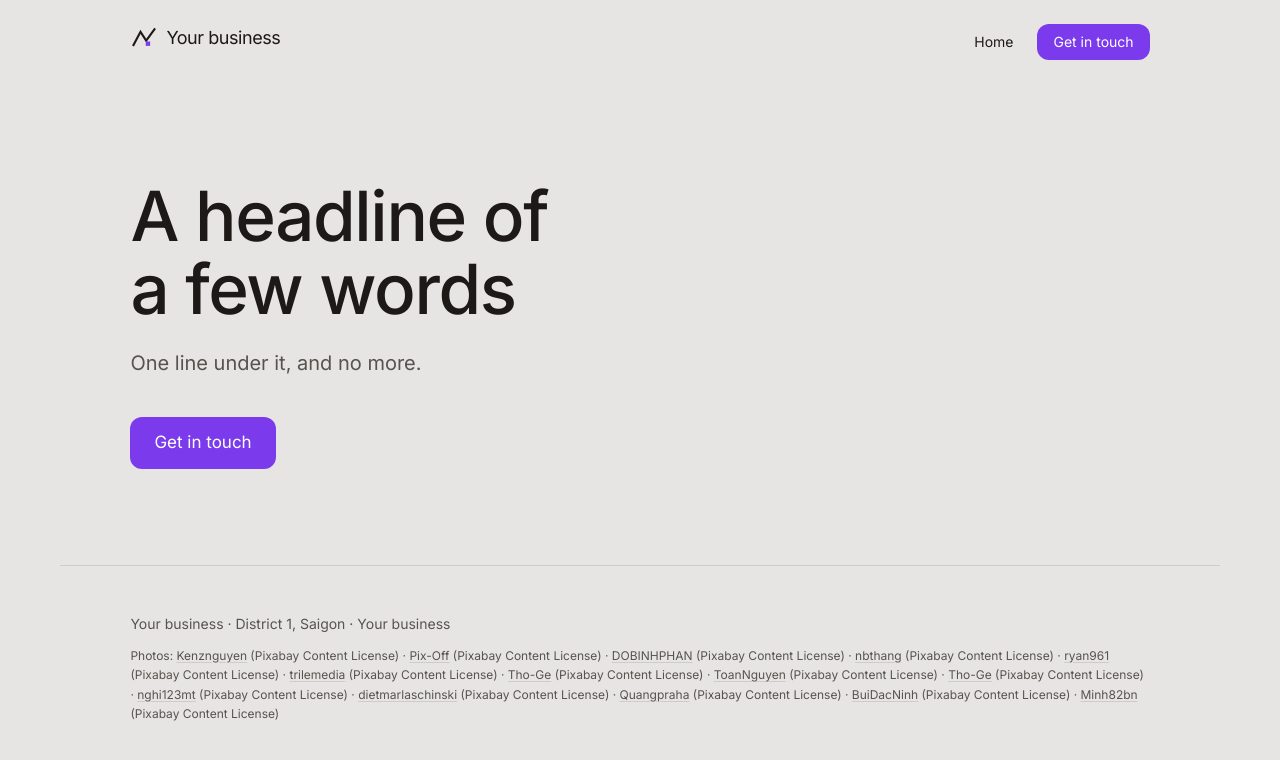
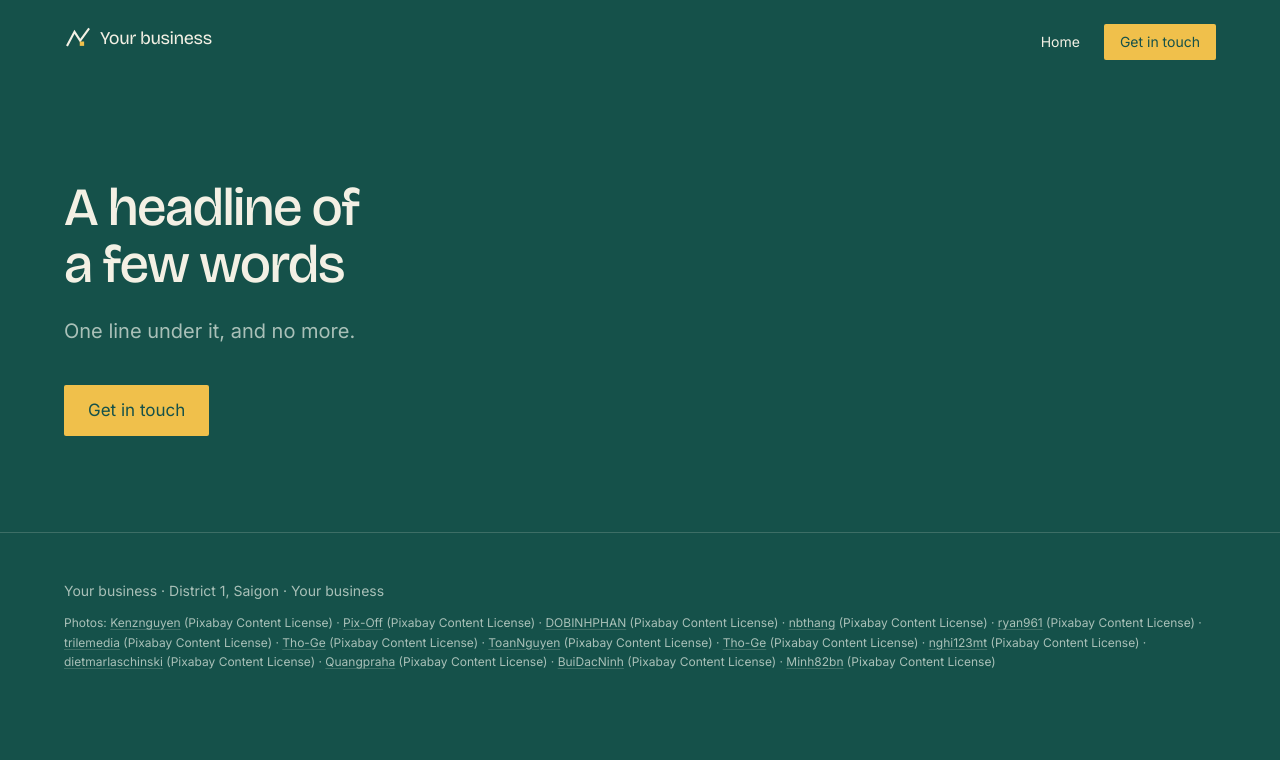
Before and after one commit to ThanhNV121097/project-3f77af57, a React (Vite) app in the folder code/frontend/: page / in a window 1280 px wide. Shown: the top 760 px of the page. Built offline with nearby package versions, Linux system fonts and the light colour scheme.

Commit message:
design: the jade palette, Bricolage Grotesque, one mode

```diff
--- a/code/frontend/src/theme.css
+++ b/code/frontend/src/theme.css
@@ -1,60 +1,38 @@
-/* The design's tokens. Every colour, face and shape on the site is one of
-   these, so the owner changes the whole site by changing a value here — in
-   the Studio, without a rebuild. Components never carry a raw colour.
+/* Đi Ngược — the tokens. One mode, the direction's: a flat jade ground, warm
+   off-white ink, and one signal yellow that means exactly one thing on this
+   site — a month to stay away. Nothing else on the page is yellow.
 
-   THE PALETTE BELOW IS A PLACEHOLDER AND CI REFUSES IT. Every value still
-   marked UNSET has to be replaced with this business's own — in the light
-   block here and in the two dark blocks at the foot of the file — and the
-   UNSET marker removed with it.
+   Every colour, face and shape a component uses is one of these, so the
+   owner recolours the whole guide from the Studio without a rebuild. */
+:root {
+  --ground: #15514A;
+  --surface: #0F3F3A;
+  --ink: #F3F0E4;
+  --ink-soft: #A9C0B8;
+  --accent: #F0C04B;
+  --accent-ink: #15514A;
+  --line: rgba(243, 240, 228, 0.18);
+  /* A field's edge has to be findable against the jade: 3:1 or better. */
+  --field-line: rgba(243, 240, 228, 0.55);
+  color-scheme: dark;
 
-   It used to ship a finished cream-and-clay palette, and that is exactly why
-   it has to go. Three designs in a row — a golf club, a coffee roastery and
-   an audio shop — came back with it: one of them byte for byte, the other two
-   within a few per cent. A default good enough to ship is the strongest
-   anchor there is, because changing it is risk with no reward. Nothing was
-   wrong with those colours except that nobody chose them. */
-:root {
-  --ground: #E7E5E4; /* UNSET */
-  --surface: #FFFFFF; /* UNSET */
-  --ink: #1C1917; /* UNSET */
-  --ink-soft: #57534E; /* UNSET */
-  --accent: #7C3AED; /* UNSET */
-  --accent-ink: #FFFFFF; /* UNSET */
-  --line: rgba(28, 25, 23, 0.12); /* UNSET */
-  /* The edge of a form field, which is NOT --line. --line is a hairline
-     between sections and is meant to be nearly invisible; an input has to be
-     findable. One run set --line to #2A2B30 on a #0B0B0C ground — correct
-     for a divider — and every field on the site came out at 1.39:1 against
-     the page, ten defects the walk reported as field-edge. Give this one at
-     least 3:1 against --ground. */
-  --field-line: rgba(28, 25, 23, 0.45); /* UNSET */
-  /* One mode. A site has the palette its chosen direction settled on and no
-     other: a second mode is a second design, and the ground nobody chose is
-     the ground nobody checks. color-scheme tells the browser which it is, so
-     form controls, scrollbars and the page's own background match. Set it to
-     dark when this palette is a dark one. */
-  color-scheme: light;
+  /* Display: Bricolage Grotesque — graphic, slightly irregular, carries the
+     diacritics of Hạ, Mộc and Nhơn without breaking, and reads as a printed
+     notice rather than a brochure. Body: Inter. */
+  --font-display: "Bricolage Grotesque", "Inter", system-ui, sans-serif;
+  --font-body: "Inter", system-ui, sans-serif;
+  --weight-display: 500;
+  --tracking-display: -0.03em;
+  /* Mid scale: the first screen carries a photo band, the headline AND the
+     first warning rows, so the headline takes less than the house ceiling
+     and the space goes to the rows. */
+  --size-h1: clamp(2rem, 4.2vw, 3.5rem);
+  --size-h2: clamp(1.625rem, 2.6vw, 2.25rem);
 
-  /* House style: one clean sans, headings confident but not heavy — an h1
-     at most 76px and an h2 at most 52px at 1440px. Inter is the fallback a
-     design falls back TO, not the one it falls into by saying nothing: name
-     the face this business uses, even when the answer is Inter. */
-  --font-display: "Inter"; /* UNSET */
-  --font-body: "Inter"; /* UNSET */
-  --weight-display: 500;
-  --tracking-display: -0.02em;
-  /* The scale a landing page wants, which is not the scale a shop wants.
-     Choose both for what this site has to fit; 76px / 52px is the ceiling,
-     not the target. */
-  --size-h1: clamp(2.5rem, 5.4vw, 4.75rem); /* UNSET */
-  --size-h2: clamp(2rem, 3.6vw, 3.25rem); /* UNSET */
-
-  --radius: 12px;
-  --radius-sm: 6px;
+  --radius: 2px;
+  --radius-sm: 1px;
   --radius-pill: 999px;
 
-  /* Spacing, shadow and motion: one scale each, so a story can always name a
-     value. A category the design does not use stays defined and unused. */
   --space-1: 4px;
   --space-2: 8px;
   --space-3: 12px;
@@ -63,31 +41,42 @@
   --space-8: 32px;
   --space-12: 48px;
   --space-16: 64px;
-  --shadow-sm: 0 1px 2px rgba(27, 25, 23, 0.06);
-  --shadow-md: 0 8px 24px -12px rgba(27, 25, 23, 0.25);
-  --duration-fast: 120ms;
-  --duration-base: 220ms;
-  --ease-out: cubic-bezier(0.2, 0.7, 0.2, 1);
+  --shadow-sm: 0 1px 0 rgba(10, 40, 36, 0.4);
+  --shadow-md: 0 16px 40px -24px rgba(6, 26, 23, 0.9);
+  --duration-fast: 140ms;
+  --duration-base: 600ms;
+  --ease-out: cubic-bezier(0.22, 0.75, 0.2, 1);
 
-  --page: 1160px;
-  --gutter: clamp(20px, 5.5vw, 72px);
-  --header-h: 64px;
-  /* What a page keeps clear at its foot below 1024px while ContactDock
-     floats there: the 56px buttons, their 16px offset and a margin. */
+  --page: 1280px;
+  --gutter: clamp(20px, 5vw, 64px);
+  --header-h: 68px;
   --dock-space: calc(88px + env(safe-area-inset-bottom, 0px));
-  /* The tile behind a product picture (ProductImage). Light in both modes:
-     the tools cut products out of a white studio backdrop, and a white or
-     silver product cut out onto a dark ground loses its shading. */
   --product-ground: #F2F2F4;
-  /* Words drawn ON that tile — a <Picture> block's caption where a product
-     has no photograph yet. The tile is light in both modes, so --ink-soft
-     (light on a dark site) was invisible there. */
   --product-ground-ink: #57534E;
 
-  /* The ground and the ink of a <Picture> block standing where a photograph
-     is not there yet. The site's own surface by default; <ProductImage>
-     re-points them at its light tile, because a block painted --surface
-     inside a lit tile was a dark hole in the grid. */
-  --picture-ground: var(--surface);
-  --picture-ink: var(--ink-soft);
+  --picture-ground: #0F3F3A;
+  --picture-ink: #A9C0B8;
 }
+
+/* Every figure on this site lines up: distances, hours, days, month cells. */
+.figures {
+  font-variant-numeric: tabular-nums;
+  font-feature-settings: "tnum" 1;
+}
+
+/* Small-caps label, the one label treatment on the site. */
+.label {
+  font-size: 11px;
+  letter-spacing: 0.14em;
+  text-transform: uppercase;
+}
+
+@media (prefers-reduced-motion: reduce) {
+  *,
+  *::before,
+  *::after {
+    animation-duration: 0.001ms !important;
+    animation-iteration-count: 1 !important;
+    transition-duration: 0.001ms !important;
+  }
+}
```
